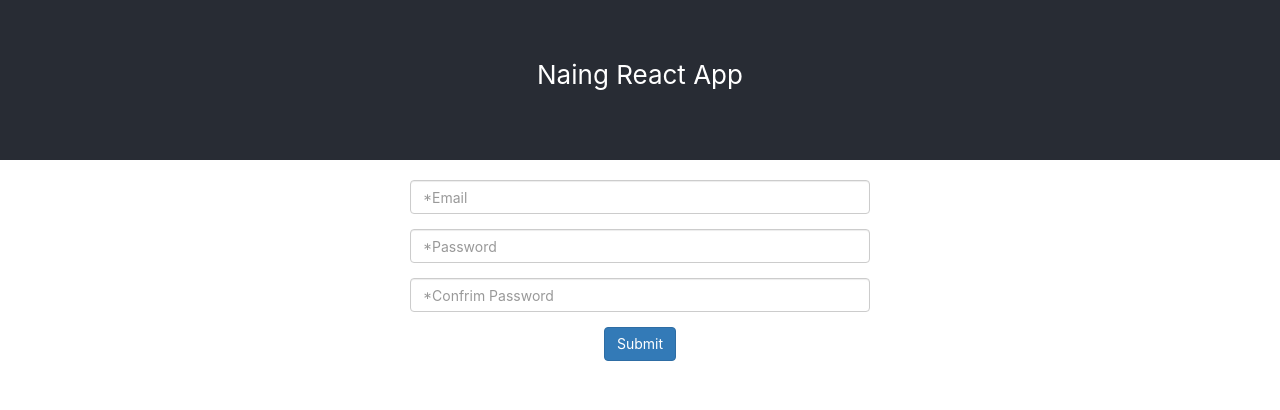
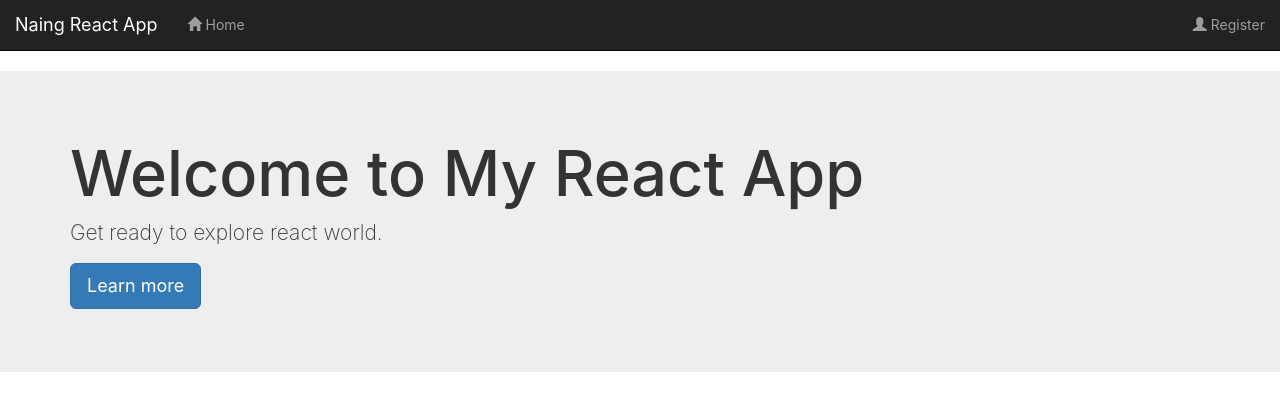
Before and after one commit to thetnaingaye/React-S3-demo, a React (Create React App) app: page / in a window 1280 px wide. Shown: the top 410 px of the page. Built offline with nearby package versions, Linux system fonts and the light colour scheme.

Commit message:
added s3 deploy

```diff
--- a/package.json
+++ b/package.json
@@ -5,11 +5,13 @@
   "dependencies": {
     "react": "^16.6.0",
     "react-dom": "^16.6.0",
+    "react-router-dom": "^4.3.1",
     "react-scripts": "2.0.5"
   },
   "scripts": {
     "start": "react-scripts start",
     "build": "react-scripts build",
+    "deploy": "aws s3 sync build/ s3://naing-react-app-demo",
     "test": "react-scripts test",
     "eject": "react-scripts eject"
   },
--- a/public/index.html
+++ b/public/index.html
@@ -6,6 +6,7 @@
   <link rel="shortcut icon" href="%PUBLIC_URL%/favicon.ico">
   <meta name="viewport" content="width=device-width, initial-scale=1, shrink-to-fit=no">
   <meta name="theme-color" content="#000000">
+  <meta name="viewport" content="width=device-width, initial-scale=1">
   <!--
       manifest.json provides metadata used when your web app is added to the
       homescreen on Android. See https://developers.google.com/web/fundamentals/web-app-manifest/
--- a/src/App.js
+++ b/src/App.js
@@ -1,17 +1,18 @@
 import React, { Component } from 'react';
 import './App.css';
 import Form from './Form';
+import Welcome from './Welcome';
+import { BrowserRouter, Route, Switch } from 'react-router-dom';
 
 class App extends Component {
   render() {
     return (
-      <div className="App">
-        <header className="App-header">
-        <p>Naing React App</p>
-        </header>
-
-        <Form></Form>
-      </div>
+        <BrowserRouter>
+          <Switch>
+            <Route path="/form" component={Form} exact/>
+            <Route path="/" component={Welcome} exact/>
+            </Switch>
+        </BrowserRouter>
     );
   }
 }
--- a/src/Form.css
+++ b/src/Form.css
@@ -1,8 +1,11 @@
 .myForm {
-    width: 500px;
-    padding: 20px;
+    width: 350px;
+    padding: 40px 20px;
+    margin-top:20px;
     margin-left: auto;
     margin-right: auto;
+    background-color: #eee;
+    box-shadow: 0 2px 3px #ccc;
 }
 .form-error {
     color: red;
--- a/src/Form.js
+++ b/src/Form.js
@@ -1,40 +1,42 @@
-import React,{ Component}  from  'react';
+import React, { Component } from 'react';
 import './Form.css';
 import Email from './Form/Email';
 import Password from './Form/Password';
 import PasswordConfirm from './Form/PasswordConfrim';
+import Header from './Header';
 
 class Form extends Component {
     constructor(props) {
         super(props);
         this.state = {
-            email : "",
-            emailerror :"",
-            password:"",
-            passworderror:"",
-            passwordconfirm:"",
-            passwordconfirmerror:"",
+            email: "",
+            emailerror: "",
+            password: "",
+            passworderror: "",
+            passwordconfirm: "",
+            passwordconfirmerror: "",
+            isFormSuccess: false
         }
     }
 
     emailInputHandler = (e) => {
         this.setState({
-            email : e.target.value,
-            emailerror : ""
+            email: e.target.value,
+            emailerror: ""
         })
     }
 
     passwordInputHandler = (e) => {
         this.setState({
-            password : e.target.value,
-            passworderror : ""
+            password: e.target.value,
+            passworderror: ""
         })
     }
 
     passwordConfirmInputHandler = (e) => {
         this.setState({
-            passwordconfirm : e.target.value,
-            passwordconfirmerror : ""
+            passwordconfirm: e.target.value,
+            passwordconfirmerror: ""
         })
     }
 
@@ -43,29 +45,32 @@ class Form extends Component {
 
         let isValid = true;
         //validation
-        if(!this.validateEmail(this.state.email)){
+        if (!this.validateEmail(this.state.email)) {
             this.setState({
-                emailerror : "email is incorrect"
+                emailerror: "email is incorrect"
             })
             isValid = false;
         }
 
-        if(this.state.password.length < 6) {
+        if (this.state.password.length < 6) {
             this.setState({
-                passworderror : "Password must be at least 6 character long"
+                passworderror: "Password must be at least 6 character long"
             })
             isValid = false
         }
 
-        if(this.state.password && this.state.password !== this.state.passwordconfirm){
+        if (this.state.password && this.state.password !== this.state.passwordconfirm) {
             this.setState({
                 passwordconfirmerror: "Password not match"
             })
-            isValid =false
+            isValid = false
         }
 
-        if(isValid){
+        if (isValid) {
             console.log(this.state)
+            this.setState({
+                isFormSuccess: true
+            })
         }
     }
 
@@ -75,13 +80,15 @@ class Form extends Component {
     }
 
     render() {
-        return (
-            <div className="myForm">
+
+        const form = (
+            <div>
+
                 <form onSubmit={this.formHandler} >
                     <Email
                         email={this.state.email}
                         emailerror={this.state.emailerror}
-                    emailInputHandler={this.emailInputHandler}/>
+                        emailInputHandler={this.emailInputHandler} />
                     <Password
                         password={this.state.password}
                         passworderror={this.state.passworderror}
@@ -94,6 +101,16 @@ class Form extends Component {
                     <button className="btn btn-primary">Submit</button>
                 </form>
             </div>
+        )
+
+        return (
+            <div>
+                <Header />
+                <div className="myForm">
+                    {!this.state.isFormSuccess ? form : <h3>Form Submission Successful</h3>}
+                </div>
+            </div>
+
         );
     }
 }
--- a/src/Form/PasswordConfrim.js
+++ b/src/Form/PasswordConfrim.js
@@ -3,7 +3,7 @@ import React from 'react';
 const PasswordConfirm = (props) => {
     return (
         <div className="form-group">
-        <input className="form-control" type="password" placeholder="*Confrim Password" value={props.passwordconfirm}
+        <input className="form-control" type="password" placeholder="*Confirm Password" value={props.passwordconfirm}
         onChange={props.passwordConfirmInputHandler}></input>
         {props.passwordconfirmerror &&
         <p className="form-error">{props.passwordconfirmerror}</p> }
--- /dev/null
+++ b/src/Header.js
@@ -0,0 +1,24 @@
+import React from 'react';
+import { NavLink } from 'react-router-dom'
+
+const Header = (porps) => {
+    return (
+        <div>
+            <nav className="navbar navbar-inverse navbar-static-top">
+                <div className="container-fluid">
+                    <div className="navbar-header">
+                        <NavLink className="navbar-brand" to="/">Naing React App</NavLink>
+                    </div>
+                    <ul className="nav navbar-nav">
+                        <li><NavLink to="/"><span class="glyphicon glyphicon-home"></span> Home</NavLink></li>
+                    </ul>
+                    <ul className="nav navbar-nav navbar-right">
+                        <li><NavLink to="/form"><span class="glyphicon glyphicon-user"></span> Register</NavLink></li>
+                    </ul>
+                </div>
+            </nav>
+        </div>
+    );
+}
+
+export default Header;
--- /dev/null
+++ b/src/Welcome.js
@@ -0,0 +1,23 @@
+import React from 'react';
+import Header from './Header';
+import { NavLink } from 'react-router-dom'
+
+
+const Welcome = () => {
+    return (
+        <div>
+            <div><Header /></div>
+            <div className="jumbotron jumbotron-fluid">
+                <div className="container">
+                    <h1 className="display-4">Welcome to My React App</h1>
+                    <p className="lead">Get ready to explore react world.</p>
+                    <p class="lead">
+                        <NavLink className="btn btn-primary btn-lg" to="/form" >Learn more</NavLink>
+                    </p>
+                </div>
+            </div>
+        </div>
+    );
+}
+
+export default Welcome;
--- a/src/index.js
+++ b/src/index.js
@@ -4,7 +4,7 @@ import './index.css';
 import App from './App';
 import * as serviceWorker from './serviceWorker';
 
-ReactDOM.render(<App />, document.getElementById('root'));
+ReactDOM.render(<App /> ,document.getElementById('root'));
 
 // If you want your app to work offline and load faster, you can change
 // unregister() to register() below. Note this comes with some pitfalls.
```
Also changed, not shown: 1 other file (tests, documents, lock files or other folders). Lines whose indentation alone changed are shown as unchanged.
